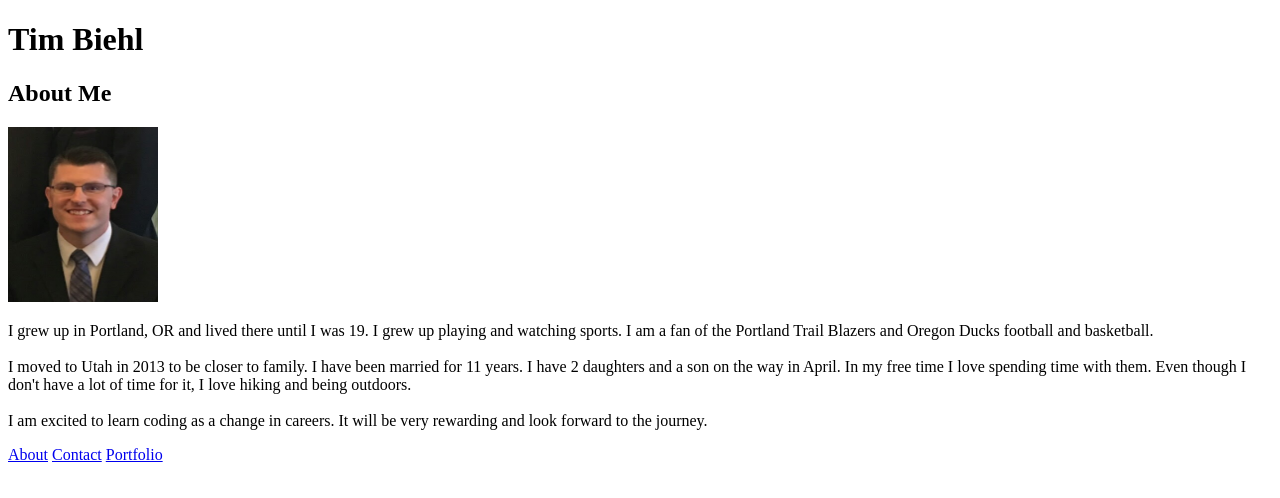
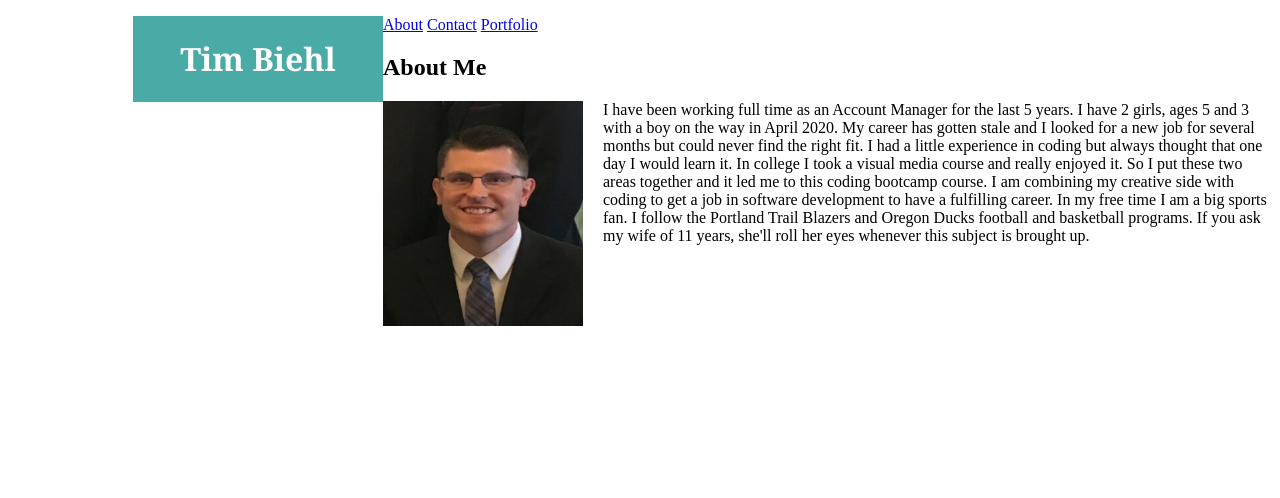
Before and after one commit to tbiehl22/Basic-Portfolio, a plain HTML site: page index.html in a window 1280 px wide. Drawn offline with Linux system fonts and the light colour scheme; files that its build step writes are made by us from their sources.

Commit message:
updating index html and css

```diff
--- a/assets/css/style.css
+++ b/assets/css/style.css
@@ -0,0 +1,21 @@
+* {
+    box-sizing: border-box;
+}
+
+header {
+background-color: #4aaaa5;
+color: #ffffff;
+border-color: #cccccc;
+margin-left: 125px;
+float: left;
+font-family: 'Georgia', Times, Times New Roman, serif;
+text-align: center;
+width: 250px;
+}
+
+#my-image {
+float: left;
+width: 200px;
+height: 225px;
+margin-right: 20px;
+}
--- a/index.html
+++ b/index.html
@@ -4,36 +4,43 @@
     <meta charset="UTF-8">
     <meta name="viewport" content="width=device-width, initial-scale=1.0">
     <meta http-equiv="X-UA-Compatible" content="ie=edge">
-    <link rel="stylesheet" href="style.css">
+    <link rel="stylesheet" href="assets/css/style.css">
     <title>Tim Biehl Portfolio</title>
 </head>
 <body>
 
-    <header>
-        <h1>Tim Biehl</h1>
-    </header>
+    <div class="header">
+        <header><h1>Tim Biehl</h1></header>
+
+            <nav>
+                <ul>
+                    <a href="index.html">About</a>
+                    <a href="contact.html">Contact</a>
+                    <a href="portfolio.html">Portfolio</a>
+                </ul>
+            </nav>
+    </div>
 
 
-    <h2>About Me</h2>
+    <div class="main-page">
+        <section id="bio">
+                <h2>About Me</h2>
+                <img id="my-image" src="assets/images/Tim Biehl.JPG" alt="Tim Biehl">
+            <p>
+                I have been working full time as an Account Manager for the last 5 years. I have 2
+                girls, ages 5 and 3 with a boy on the way in April 2020. My career has gotten stale
+                and I looked for a new job for several months but could never find the right fit.
+                I had a little experience in coding but always thought that one day I would learn it.
+                In college I took a visual media course and really enjoyed it. So I put these two
+                areas together and it led me to this coding bootcamp course. I am combining my creative
+                side with coding to get a job in software development to have a fulfilling career.
 
-    <img src="Tim Biehl.jpg" alt="Tim Biehl Photo" style="width:150px;height:175px;">
+                In my free time I am a big sports fan. I follow the Portland Trail Blazers
+                and Oregon Ducks football and basketball programs. If you ask my wife of 11 years,
+                she'll roll her eyes whenever this subject is brought up.
+            </p>
+        </section>
 
-    <p>I grew up in Portland, OR and lived there until I was 19. I grew up playing and
-        watching sports. I am a fan of the Portland Trail Blazers and Oregon Ducks football
-        and basketball. <br>
-        <br>
-        I moved to Utah in 2013 to be closer to family. I have been married for 11 years.
-        I have 2 daughters and a son on the way in April. In my free time I love spending
-        time with them. Even though I don't have a lot of time for it, I love hiking and
-        being outdoors. <br>
-        <br>
-        I am excited to learn coding as a change in careers. It will be very rewarding
-        and look forward to the journey.
-    </p>
-
-    <a href="index.html">About</a>
-    <a href="contact.html">Contact</a>
-    <a href="portfolio.html">Portfolio</a>
-
+    </div>
 </body>
 </html>
```
Also changed, not shown: portfolio.html (+12 -0 lines), Tim Biehl.JPG (deleted).
